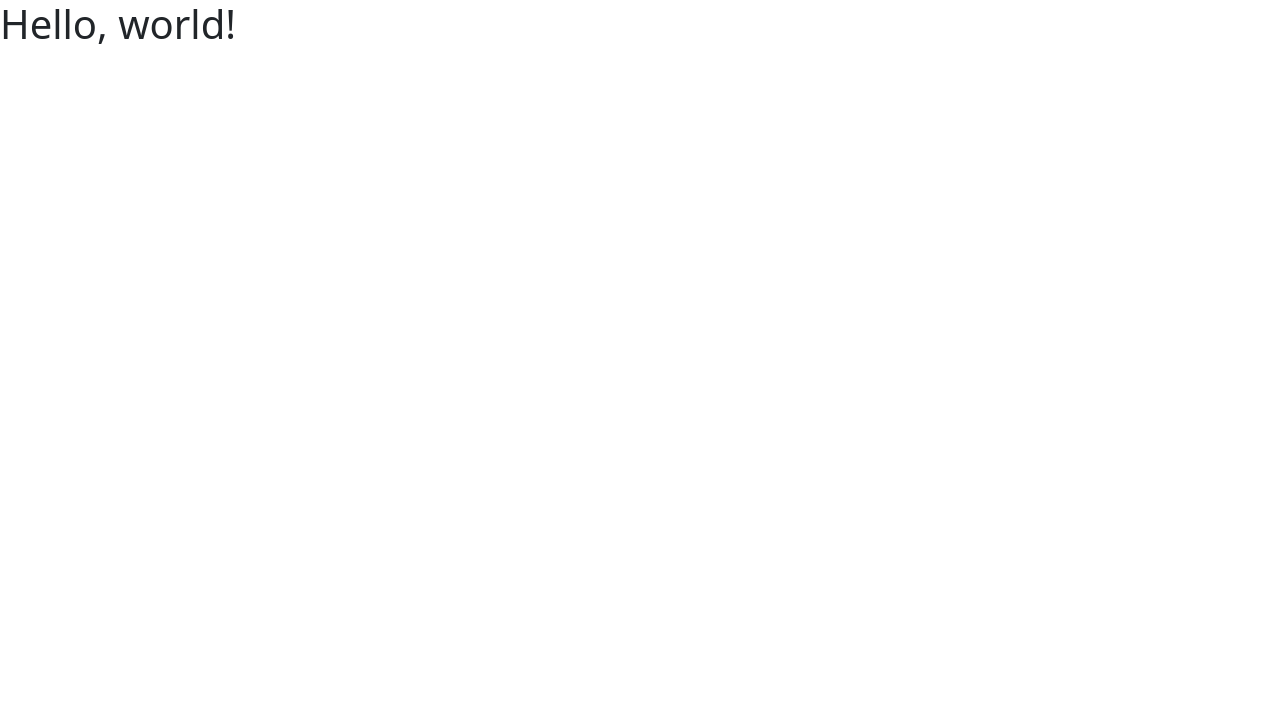
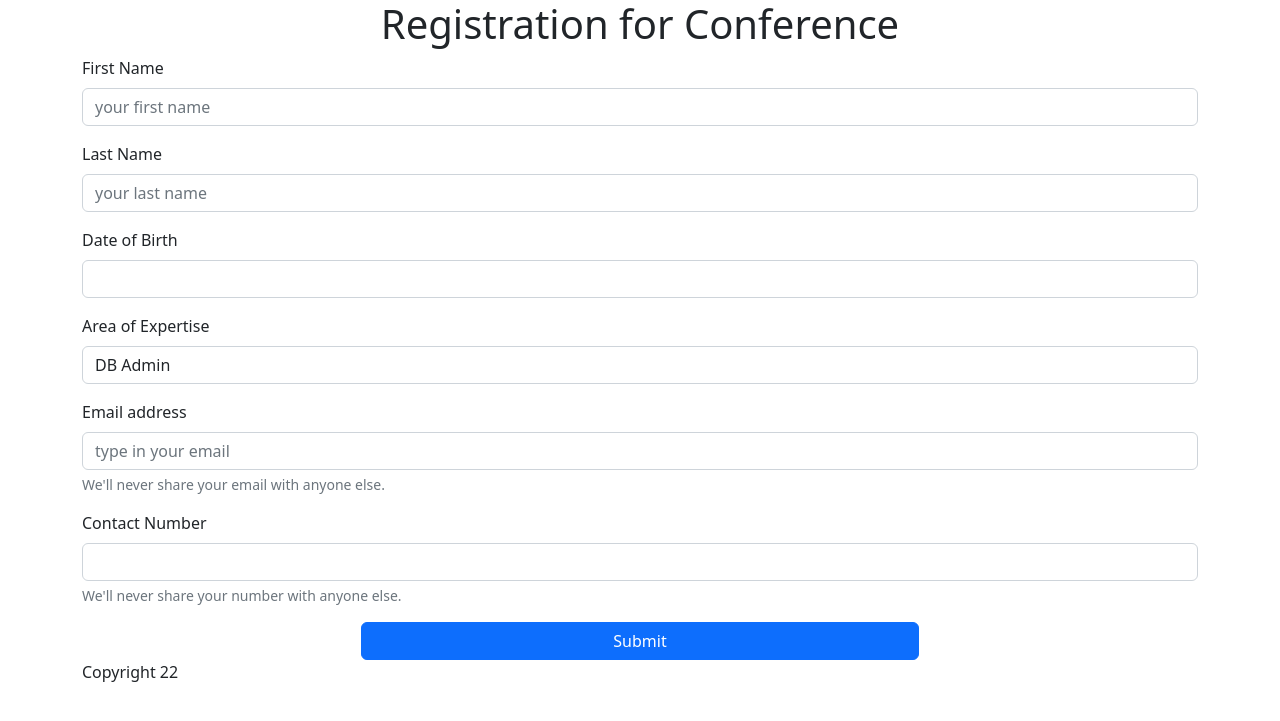
Before and after one commit to ajayidhikrullah/attend_mgt, a PHP site: page / in a window 1280 px wide. Before the commit the part shown is almost empty. Shown: the top 721 px of the page. Run offline with PHP 8.4, Linux system fonts and the light colour scheme.

Commit message:
added form and datepicker function

```diff
--- a/includes/footer.php
+++ b/includes/footer.php
@@ -1,6 +1,20 @@
+    <div id="footer">
+        <?php echo 'Copyright ' . date('y');?>
+    </div>
+</div>
+
+
     <script src="https://cdn.jsdelivr.net/npm/bootstrap@5.2.1/dist/js/bootstrap.bundle.min.js" integrity="sha384-u1OknCvxWvY5kfmNBILK2hRnQC3Pr17a+RTT6rIHI7NnikvbZlHgTPOOmMi466C8"  crossorigin="anonymous"></script>
     <script src="https://cdn.jsdelivr.net/npm/@popperjs/core@2.11.6/dist/umd/popper.min.js" integrity="sha384-oBqDVmMz9ATKxIep9tiCxS/Z9fNfEXiDAYTujMAeBAsjFuCZSmKbSSUnQlmh/jp3" crossorigin="anonymous"></script>
     <script src="https://cdn.jsdelivr.net/npm/bootstrap@5.2.1/dist/js/bootstrap.min.js" integrity="sha384-7VPbUDkoPSGFnVtYi0QogXtr74QeVeeIs99Qfg5YCF+TidwNdjvaKZX19NZ/e6oz" crossorigin="anonymous"></script>
+    <script src="https://code.jquery.com/jquery-3.6.0.js"></script>
 
-  </body>
+    <script src="https://code.jquery.com/ui/1.13.2/jquery-ui.js"></script>
+    <script>
+        $(function(){
+        $("#dob").datepicker();
+    });
+    </script>
+
+</body>
 </html>
--- a/includes/header.php
+++ b/includes/header.php
@@ -5,5 +5,9 @@
     <meta name="viewport" content="width=device-width, initial-scale=1">
     <title>Attendance - <?php echo $title ?></title>
     <link href="https://cdn.jsdelivr.net/npm/bootstrap@5.2.1/dist/css/bootstrap.min.css" rel="stylesheet" integrity="sha384-iYQeCzEYFbKjA/T2uDLTpkwGzCiq6soy8tYaI1GyVh/UjpbCx/TYkiZhlZB6+fzT" crossorigin="anonymous">
+    <link rel="stylesheet" href="css/site.css">
+    <link rel="stylesheet" href="//code.jquery.com/ui/1.13.2/themes/base/jquery-ui.css">
+
   </head>
   <body>
+<div class="container">
--- a/index.php
+++ b/index.php
@@ -6,6 +6,45 @@
 
 ?>
 
-    <h1>Hello, world!</h1>
+        <h1 class="text-center">Registration for Conference</h1>
+        <form>
+            <div class="mb-3">
+                <label for="firstname" class="form-label">First Name</label>
+                <input type="text" class="form-control" id="firstname" placeholder="your first name">
+            </div>
+            <div class="mb-3">
+                <label for="lastname" class="form-label">Last Name</label>
+                <input type="text" class="form-control" id="lastname" placeholder="your last name">
+            </div>
+            <div class="mb-3">
+                <label for="dob" class="form-label">Date of Birth </label>
+                <input type="text" class="form-control" id="dob">
+            </div>
+            <div class="mb-3">
+                <label for="specialty" class="form-label">Area of Expertise </label>
+                <!-- <input type="text" class="form-control" id="specialty"> -->
+                <select class="form-control" id="specialty">
+                    <option value="">DB Admin</option>
+                    <option value="">Project Manager</option>
+                    <option value="">Cybersecurity</option>
+                </select>
+            </div>
+            <div class="mb-3">
+                <label for="email" class="form-label">Email address</label>
+                <input type="email" class="form-control" id="email" aria-describedby="emailHelp" placeholder="type in your email">
+                <div id="emailHelp" class="form-text">We'll never share your email with anyone else.</div>
+            </div>
+            <div class="mb-3">
+                <label for="phone" class="form-label">Contact Number</label>
+                <input type="text" class="form-control" id="phone" aria-describedby="phoneHelp">
+                <div id="phoneHelp" class="form-text">We'll never share your number with anyone else.</div>
+            </div>
 
+            <div class="d-grid gap-2 col-6 mx-auto">
+                <button type="submit" class="btn btn-primary btn-block">Submit</button>
+
+            </div>
+
+        </form>
+    <!-- </div> -->
 <?php require_once 'includes/footer.php'; ?>
```
